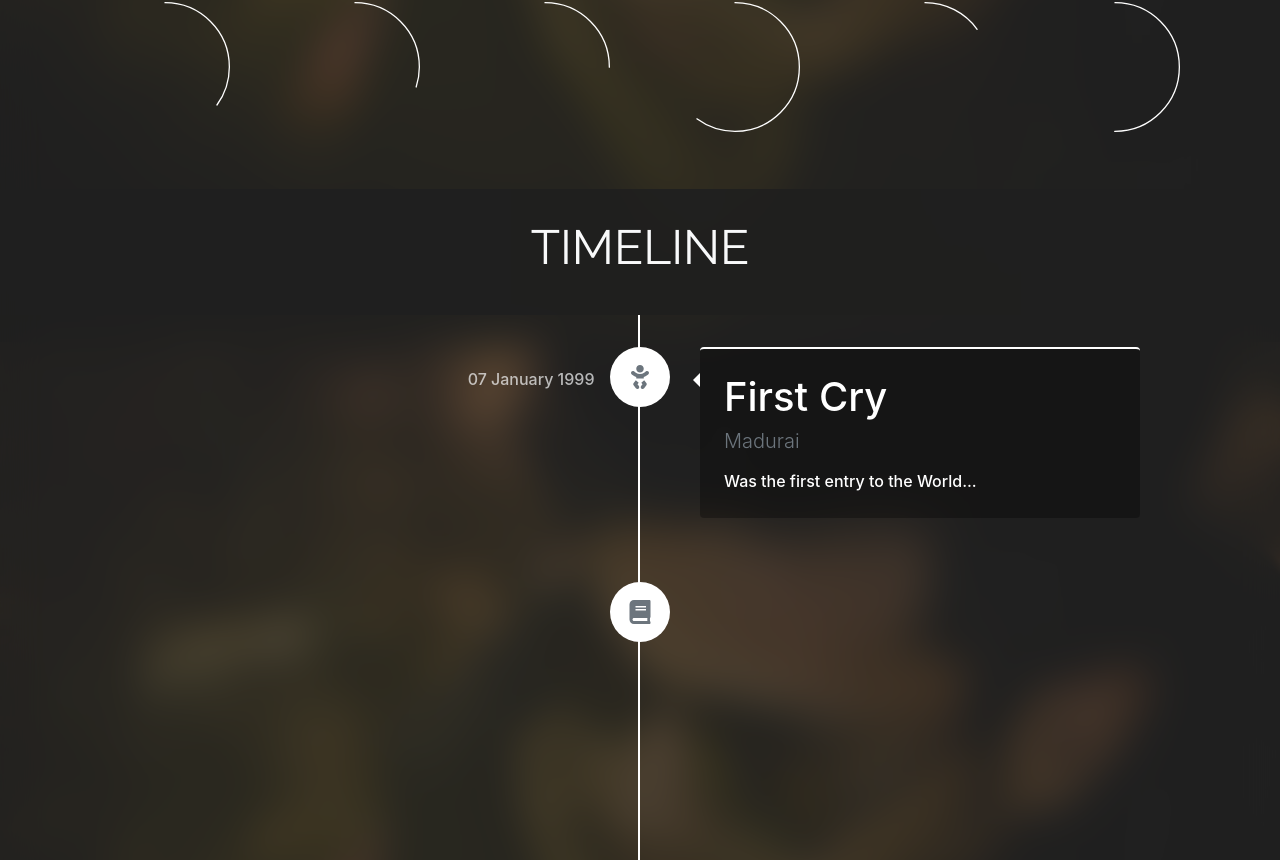
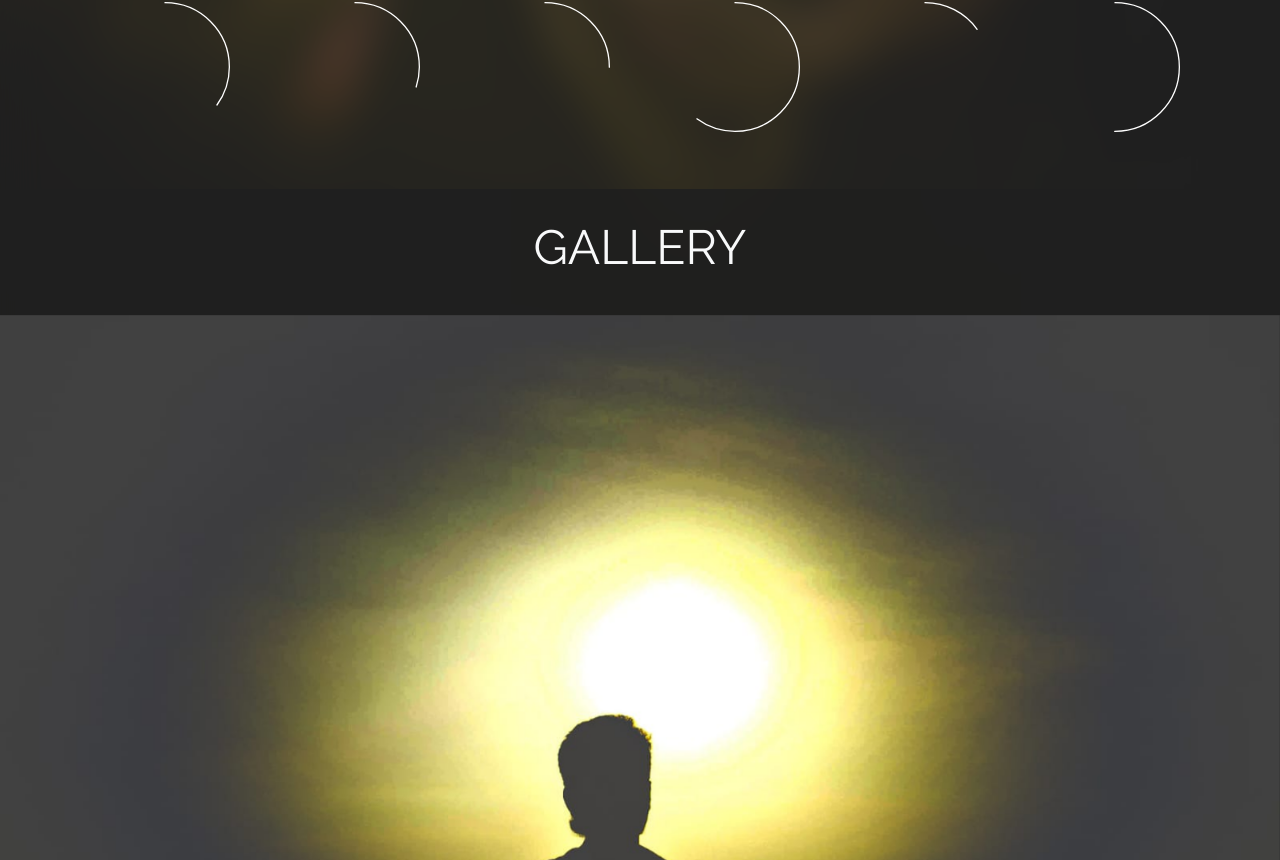
Before and after one commit to Krishnachand07/portfolio, a React (Create React App) app: page / in a window 1280 px wide. Shown: the part 1360-2220 px from the top of the page. Built offline with nearby package versions, Linux system fonts and the light colour scheme; a web font is replaced by a local one.

Commit message:
Gallery added

```diff
--- a/src/App.js
+++ b/src/App.js
@@ -5,11 +5,13 @@ import About from './Components/About';
 import Timeline from './Components/Timeline';
 import Work from './Components/Work';
 import Footer from './Components/footer';
+import SlideShow from './Components/SlideShow';
 const App = () => {
 	return (
 		<div>
 			<Header />
 			<About />
+			<SlideShow />
 			<Timeline />
 			<Work />
 			<Footer />
--- /dev/null
+++ b/src/Components/SlideShow/index.css
@@ -0,0 +1,7 @@
+.slide-show {
+	min-height: 50vh;
+}
+.slide-show img {
+	width: 100%;
+	text-align: center;
+}
--- /dev/null
+++ b/src/Components/SlideShow/index.js
@@ -0,0 +1,68 @@
+import React from 'react';
+import { Carousel, CarouselItem } from 'reactstrap';
+import { useState } from 'react';
+import image1 from '../../img/chand-3.jpeg';
+import image2 from '../../img/Krish4.jpg';
+import image3 from '../../img/SKG01470.jpg';
+import image4 from '../../img/Krish2.jpg';
+import image5 from '../../img/Krish3.jpeg';
+import './index.css';
+
+const SlideShow = () => {
+	const [ activeIndex, setActiveIndex ] = useState(0);
+	const [ animating, setAnimating ] = useState(false);
+	const [ slides ] = useState([
+		{
+			img: image1,
+			name: 'img1'
+		},
+		{
+			img: image2,
+			name: 'img2'
+		},
+		{
+			img: image3,
+			name: 'img3'
+		},
+		{
+			img: image4,
+			name: 'img4'
+		},
+		{
+			img: image5,
+			name: 'img5'
+		}
+	]);
+	const next = () => {
+		if (animating) return;
+		const nextIndex = activeIndex === slides.length - 1 ? 0 : activeIndex + 1;
+		setActiveIndex(nextIndex);
+	};
+
+	const previous = () => {
+		if (animating) return;
+		const nextIndex = activeIndex === 0 ? slides.length - 1 : activeIndex - 1;
+		setActiveIndex(nextIndex);
+	};
+	const slide = () => {
+		return slides.map((data, i) => {
+			return (
+				<CarouselItem onExiting={() => setAnimating(true)} onExited={() => setAnimating(false)} key={i}>
+					<img src={data.img} alt={data.name} />
+				</CarouselItem>
+			);
+		});
+	};
+	return (
+		<div className="slide-show">
+			<div className="text-uppercase text-center position-sticky">
+				<h3 className="text-light">Gallery</h3>
+			</div>
+			<Carousel activeIndex={activeIndex} next={next} previous={previous}>
+				{slide()}
+			</Carousel>
+		</div>
+	);
+};
+
+export default SlideShow;
```
Also changed, not shown: 2 other files (tests, documents, lock files or other folders).
